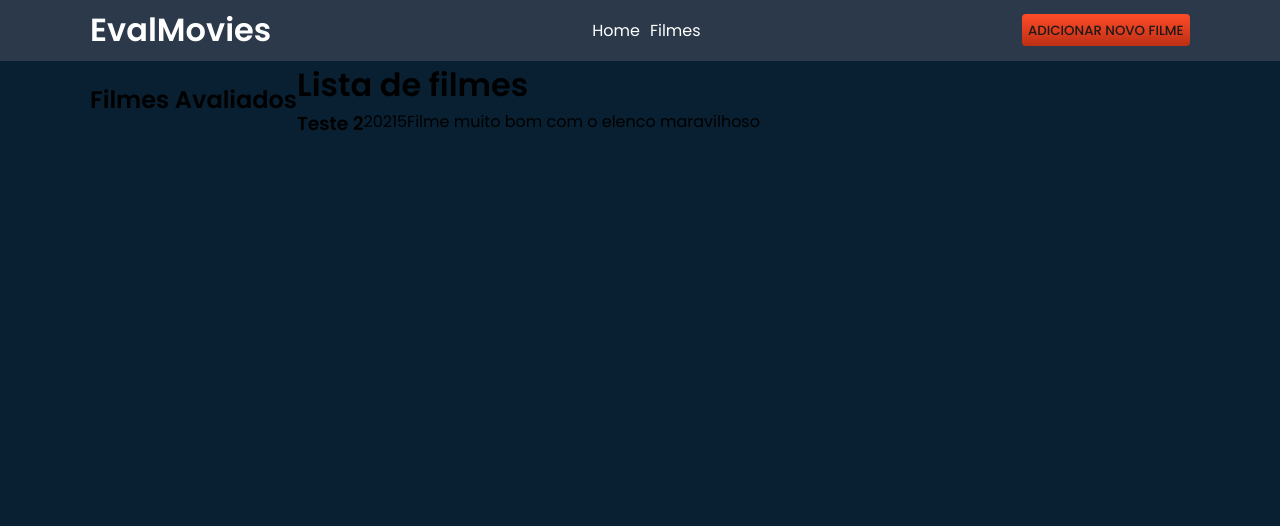
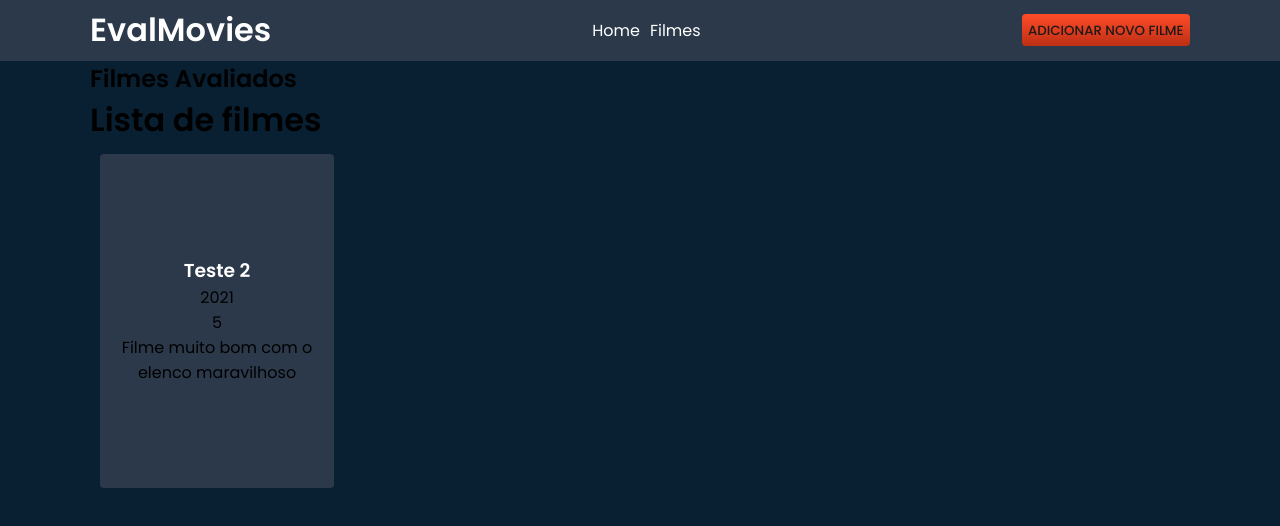
Before and after one commit to GuiSandoval/evalMovies, a React (Create React App) app: page / in a window 1280 px wide. Shown: the top 526 px of the page. Built offline with nearby package versions, Linux system fonts and the light colour scheme.

Commit message:
chore ✨ : Add style in preview Film API

```diff
--- a/src/components/FilmPreviewAPI/styles.ts
+++ b/src/components/FilmPreviewAPI/styles.ts
@@ -2,7 +2,34 @@ import styled from "styled-components";
 
 export const Container = styled.div`
     display: flex;
-    flex-direction: row;
-    justify-content: flex-start;
-    align-items: flex-start;
+    flex-direction: column;
+    justify-content: center;
+    align-items: center;
+    text-align: center;
+    height: 300px;
+    width: 100%;
+    max-width: 200px;
+    background: #2C394B;
+    padding: 1rem;
+    margin: 10px;
+    border-radius: 4px;
+    cursor: pointer;
+    transition: transform 0.4s, border-color 0.4s;
+    border: 1px solid transparent;
+
+
+    &:hover{
+        transform: scale(1.05);
+        border-color: var(--primary-color);
+    }
+
+    img{
+        width: 100%;
+        max-width: 80px;
+    }
+
+    h3{
+        color:#fff
+    }
+
 `;
--- a/src/styles/global.ts
+++ b/src/styles/global.ts
@@ -49,11 +49,6 @@ button {
 `;
 
 export const ContentLayout = styled.main`
-    display: flex;
-    flex-wrap: wrap;
-    flex-direction: row;
-    justify-content: flex-start;
-    align-items: center;
     width:100%;
     max-width: 1100px;
     margin: 0 auto;
```
